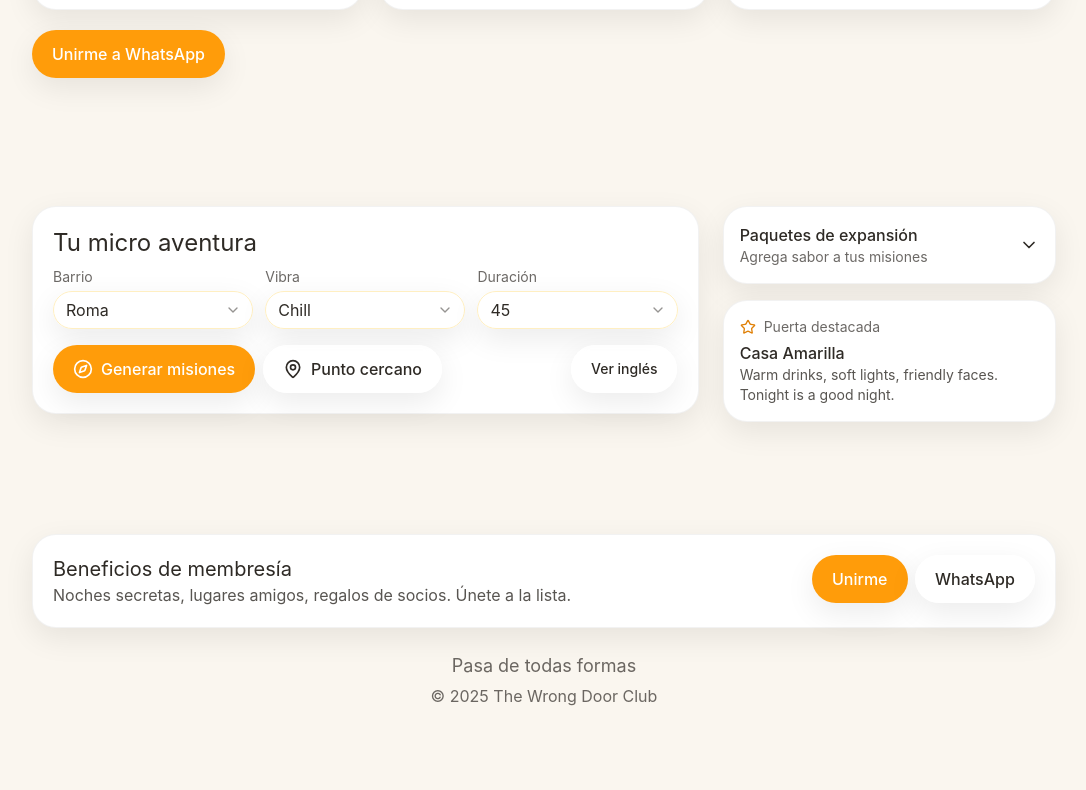
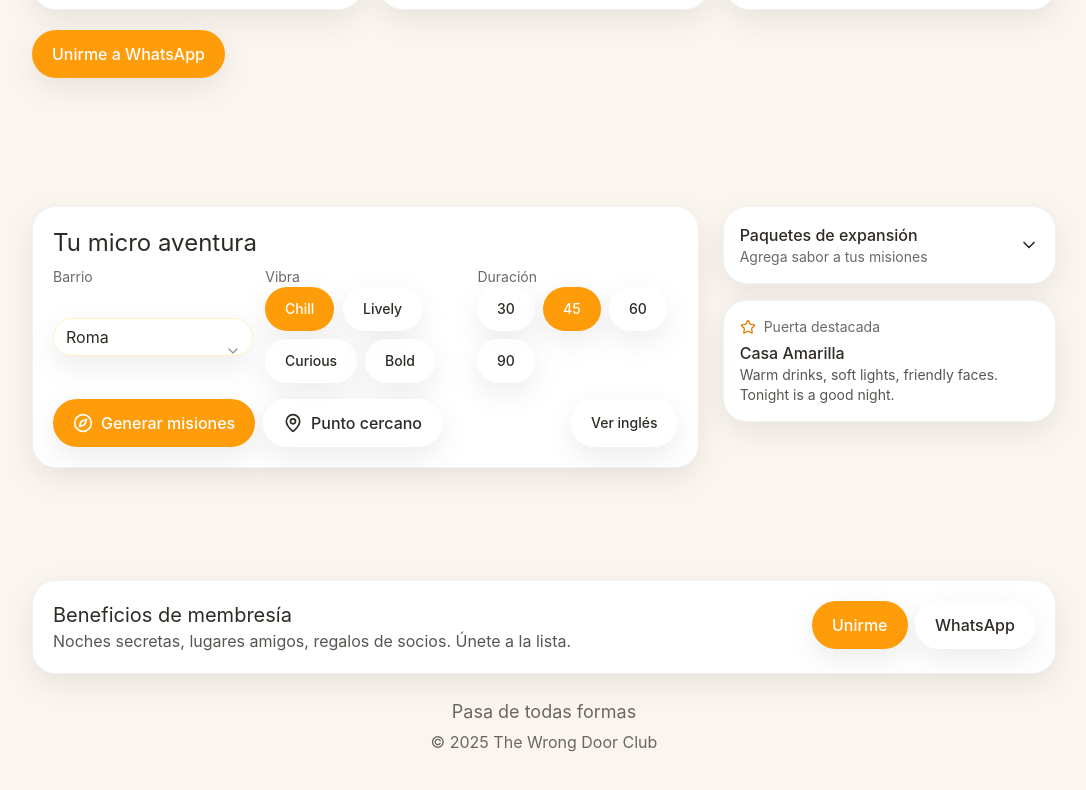
Before and after one commit to Jeromonsele/wrongdoorclub, a React (Vite) app: page / in a window 1280 px wide. Shown: the part 938-1728 px from the top of the page, without its empty margins (96-1182 px from the left). Before the commit the page ends 1694 px from the top, so only its background shows below. Built offline with nearby package versions, Linux system fonts and the light colour scheme.

Commit message:
ux(adventure): tighten controls with custom select + pill toggles for vibe/duration

```diff
--- a/src/components/SoloAdventure.tsx
+++ b/src/components/SoloAdventure.tsx
@@ -176,13 +176,13 @@ export function SoloAdventure() {
           onChange={(v) => setS({ ...s, neighborhood: v })}
           options={NEIGHBORHOODS as unknown as string[]}
         />
-        <Select
+        <TogglePills
           label={t(COPY.adventure.controls.vibe, lang)}
           value={s.vibe}
           onChange={(v) => setS({ ...s, vibe: v })}
           options={VIBES as unknown as string[]}
         />
-        <Select
+        <TogglePills
           label={t(COPY.adventure.controls.duration, lang)}
           value={String(s.duration)}
           onChange={(v) => setS({ ...s, duration: Number(v) })}
@@ -292,6 +292,30 @@ function Select(props: { label: string; value: string; onChange: (v: string) =>
         />
       </div>
     </label>
+  );
+}
+
+function TogglePills(props: { label: string; value: string; onChange: (v: string) => void; options: string[] }) {
+  return (
+    <fieldset className="grid gap-1 text-sm">
+      <legend className="text-clay/70">{props.label}</legend>
+      <div className="flex flex-wrap gap-2">
+        {props.options.map((opt) => {
+          const selected = String(props.value) === String(opt);
+          return (
+            <button
+              key={opt}
+              type="button"
+              className={selected ? "btn btn-amber" : "btn btn-ghost"}
+              onClick={() => props.onChange(String(opt))}
+              aria-pressed={selected}
+            >
+              {opt}
+            </button>
+          );
+        })}
+      </div>
+    </fieldset>
   );
 }
 
```
